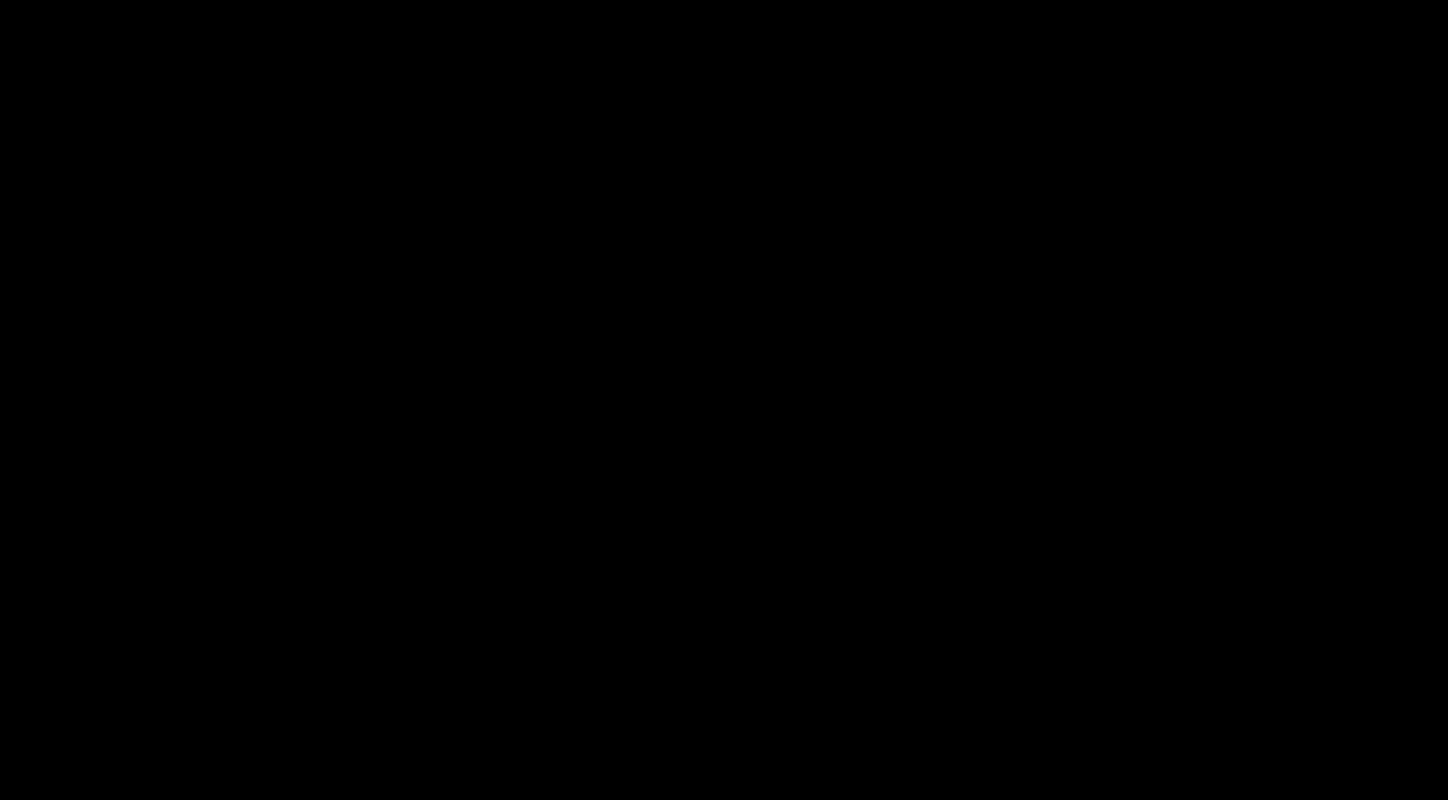
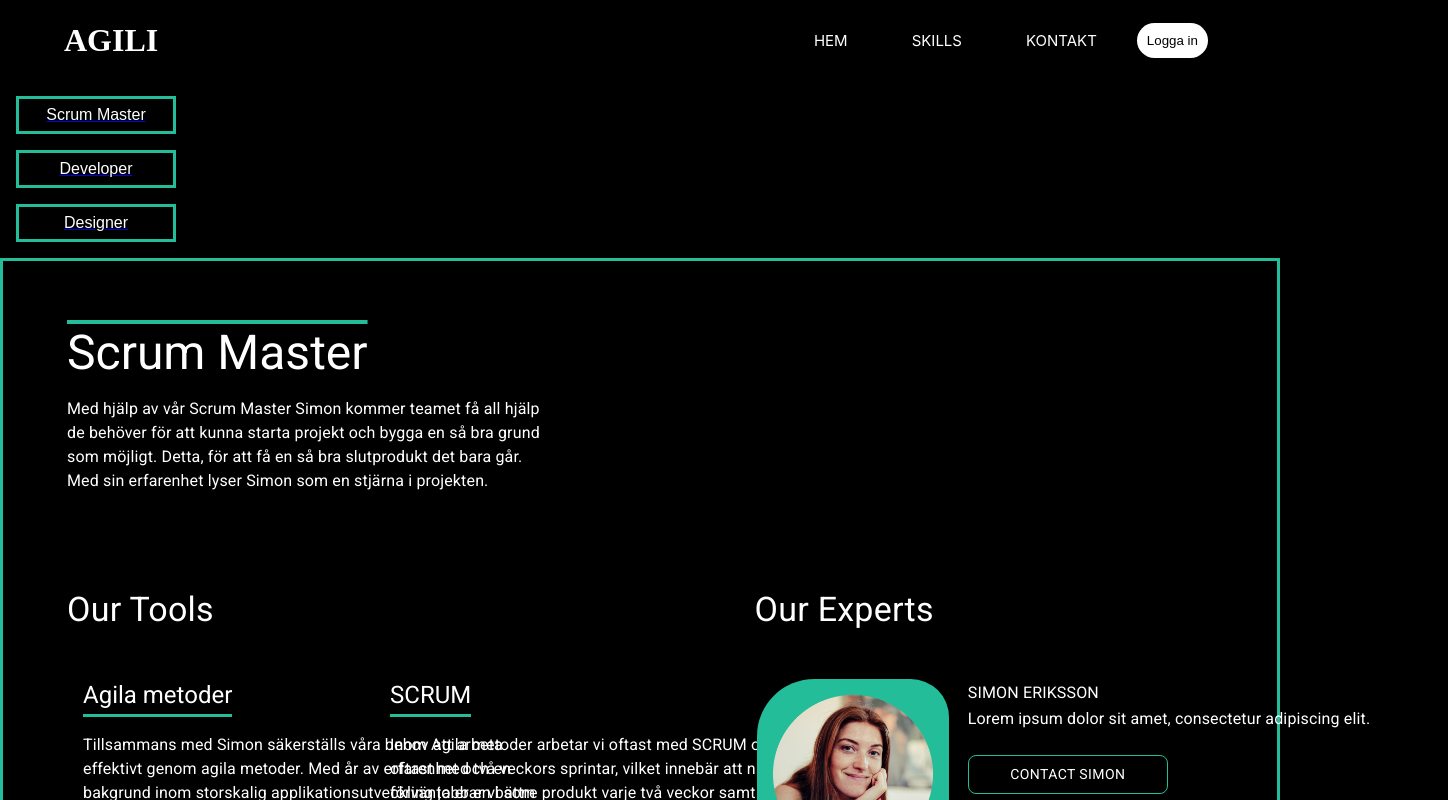
Before and after one commit to OliviaIsberg/portfolj-webbplats, a React (Create React App) app: page /skills/ScrumPage in a window 1280 px wide. Before the commit this address had no page. Shown: the top 800 px of the page, 1448 px wide, since content can reach past the window. Built offline with nearby package versions, Linux system fonts and the light colour scheme; the HTML template or start-up script is replaced by a standard one; a web font is replaced by a local one.

Commit message:
All done
Co-authored-by: Olivia Isberg <OliviaIsberg@users.noreply.github.com>

```diff
--- a/src/App.jsx
+++ b/src/App.jsx
@@ -15,11 +15,13 @@ function App() {
         <Routes>
           <Route path="/" element={<Layout />}>
             <Route index element={<StartPage />}></Route>
-            <Route path="/skills" element={<SkillsPage />}></Route>
             <Route path="/contact" element={<ContactPage />}></Route>
-            < Route path="/DeveloperPage" element={<DeveloperPage />}></Route>
-            < Route path="/DesignPage" element={<DesignPage />}></Route>
-            < Route path="/ScrumPage" element={<ScrumPage />}></Route>
+            <Route path="/skills">
+              <Route index element={<SkillsPage />}></Route>
+              <Route path="DeveloperPage" element={<DeveloperPage />}></Route>
+              <Route path="DesignPage" element={<DesignPage />}></Route>
+              <Route path="ScrumPage" element={<ScrumPage />}></Route>
+            </Route>
           </Route>
         </Routes>
       </BrowserRouter>
--- a/src/components/skillpagecomponents/sidemenu.jsx
+++ b/src/components/skillpagecomponents/sidemenu.jsx
@@ -8,14 +8,20 @@ export default function SideMenu() {
         <div className="container" >
             <div className="buttons">
 
-                <Link to="ScrumPage" >
+                <Link to="/skills/ScrumPage" >
                     <button className="scrumMaster" >Scrum Master</button>
                 </Link>
-                <button className="Developer" >Developer </button>
-                <button className="Designer" >Designer </button>
+                <Link to="/skills/DeveloperPage" >
+                    <button className="Developer" >Developer </button>
+                </Link>
+                <Link to="/skills/DesignPage" >
+                    <button className="Designer" >Designer </button>
+                </Link>
             </div>
         </div>
 
     )
 
+
+
 }
--- a/src/components/startpagecomponents/gallery.jsx
+++ b/src/components/startpagecomponents/gallery.jsx
@@ -15,7 +15,7 @@ export default function Gallery() {
             backgroundColor: "#4E4E4E",
           }}
         >
-          <Link to="DesignPage">Designer</Link>
+          <Link to="skills/DesignPage">Designer</Link>
         </Box>
 
         <Box
@@ -25,7 +25,7 @@ export default function Gallery() {
             backgroundColor: "#4E4E4E",
           }}
         >
-          <Link to="ScrumPage">Scrummästare</Link>
+          <Link to="skills/ScrumPage">Scrummästare</Link>
         </Box>
 
         <Box
@@ -35,7 +35,7 @@ export default function Gallery() {
             backgroundColor: "#4E4E4E",
           }}
         >
-          <Link to="DeveloperPage">Utvecklare</Link>
+          <Link to="skills/DeveloperPage">Utvecklare</Link>
         </Box>
       </div>
     </div>
```
